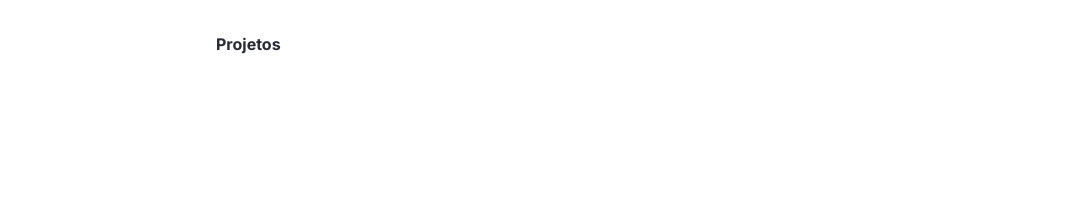
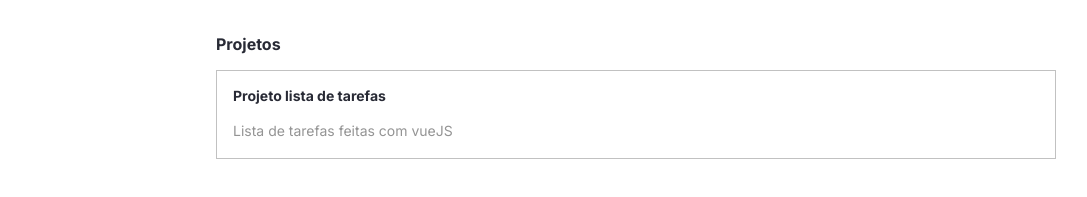
Before and after one commit to Lucas-heck-acosta/portifolio, a React (Create React App) app: page / in a window 1280 px wide. Shown: the part 383-580 px from the top of the page, without its empty margins (96-1183 px from the left). Built offline with nearby package versions, Linux system fonts and the light colour scheme.

Commit message:
add project card basic shape

```diff
--- /dev/null
+++ b/src/components/Project/index.tsx
@@ -0,0 +1,12 @@
+import Paragraph from '../Paragraph'
+import Title from '../Title'
+import { Card } from './styles'
+
+const Project = () => (
+  <Card>
+    <Title>Projeto lista de tarefas</Title>
+    <Paragraph type="secondary">Lista de tarefas feitas com vueJS</Paragraph>
+  </Card>
+)
+
+export default Project
--- /dev/null
+++ b/src/components/Project/styles.ts
@@ -0,0 +1,6 @@
+import styled from 'styled-components'
+
+export const Card = styled.div`
+  border: 1px solid #c1c1c1;
+  padding: 16px;
+`
--- a/src/containers/Projects/index.tsx
+++ b/src/containers/Projects/index.tsx
@@ -1,8 +1,14 @@
+import Project from '../../components/Project'
 import Title from '../../components/Title'
 
 const Projects = () => (
   <section>
     <Title fontSize={16}>Projetos</Title>
+    <ul>
+      <li>
+        <Project />
+      </li>
+    </ul>
   </section>
 )
 
--- a/src/styles.ts
+++ b/src/styles.ts
@@ -5,6 +5,7 @@ const EstiloGlobal = createGlobalStyle`
     margin: 0;
     padding: 0;
     font-family: 'Inter', sans-serif;
+    list-style: none;
   }
 
   body {
```
